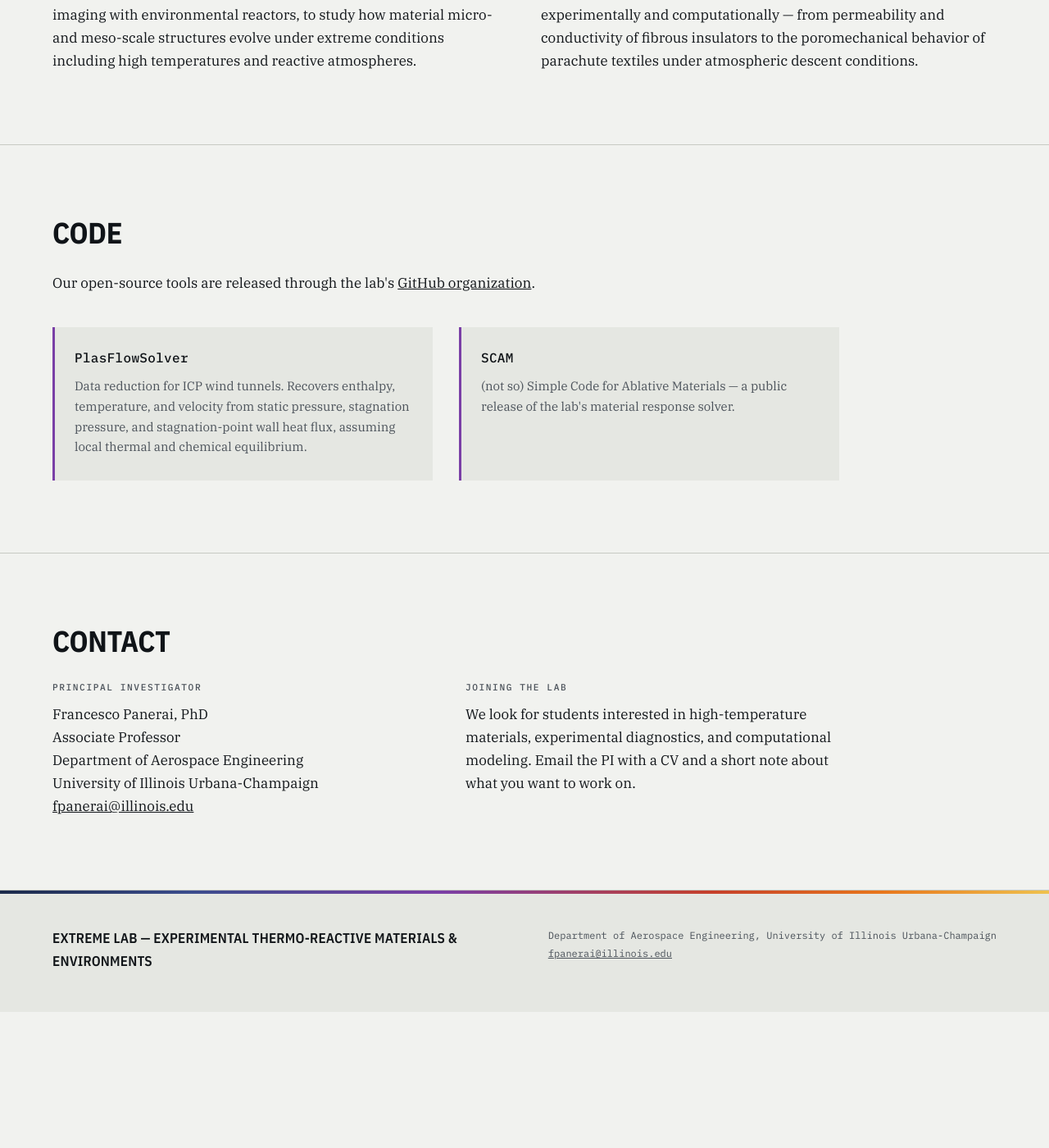
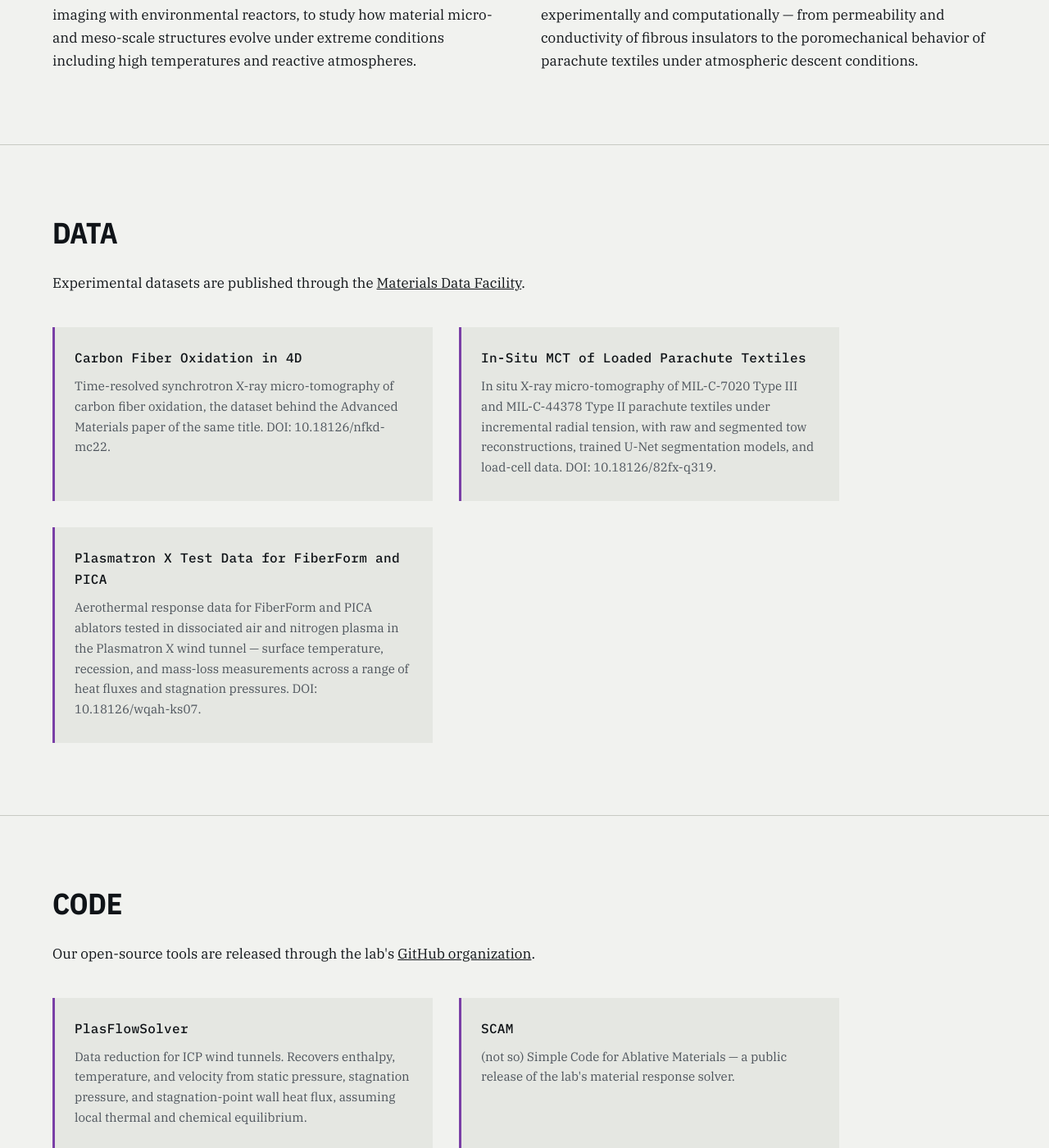
Before and after one commit to extremelab-illinois/extremelab-illinois.github.io, a Jekyll site: the page built from index.html, in a window 1280 px wide and 1400 px high, scrolled down 1436 px. Shown: the whole window at 82% size. Built offline with Jekyll 4.4.1, drawn with Linux system fonts in a browser that asks for light colours; before the commit the page ends 2670 px from its top, so only the background shows below that.

Commit message:
Add Data section with links to Materials Data Facility datasets
Titles, descriptions, and DOIs pulled from each dataset's DataCite
metadata via the Globus Search API MDF uses under the hood, since the
MDF site itself renders that content client-side.

Co-Authored-By: Claude Sonnet 5 <noreply@anthropic.com>

```diff
--- a/_config.yml
+++ b/_config.yml
@@ -17,6 +17,8 @@ github_org: https://github.com/extremelab-illinois
 nav:
   - label: Research
     url: "#research"
+  - label: Data
+    url: "#data"
   - label: People
     url: /people/
   - label: Publications
--- a/index.html
+++ b/index.html
@@ -76,6 +76,46 @@ layout: default
   </div>
 </section>
 
+<section class="section" id="data">
+  <h2 class="section-head">Data</h2>
+  <p class="section__intro">
+    Experimental datasets are published through the
+    <a href="https://www.materialsdatafacility.org">Materials Data Facility</a>.
+  </p>
+
+  <div class="repos">
+    <a class="repo" href="https://www.materialsdatafacility.org/detail/3bcaac03-f9de-44f7-a31d-a532d324e4ad-1.0">
+      <p class="repo__name">Carbon Fiber Oxidation in 4D</p>
+      <p class="repo__desc">
+        Time-resolved synchrotron X-ray micro-tomography of carbon fiber
+        oxidation, the dataset behind the Advanced Materials paper of the
+        same title. DOI: 10.18126/nfkd-mc22.
+      </p>
+    </a>
+
+    <a class="repo" href="https://www.materialsdatafacility.org/detail/287cae7a-8304-4e0e-a13d-cf4effbdfc36-1.0">
+      <p class="repo__name">In-Situ MCT of Loaded Parachute Textiles</p>
+      <p class="repo__desc">
+        In situ X-ray micro-tomography of MIL-C-7020 Type III and
+        MIL-C-44378 Type II parachute textiles under incremental radial
+        tension, with raw and segmented tow reconstructions, trained U-Net
+        segmentation models, and load-cell data. DOI: 10.18126/82fx-q319.
+      </p>
+    </a>
+
+    <a class="repo" href="https://www.materialsdatafacility.org/detail/cefdca28-1a0d-4a15-b446-6aa6c196b2f4-1.0">
+      <p class="repo__name">Plasmatron X Test Data for FiberForm and PICA</p>
+      <p class="repo__desc">
+        Aerothermal response data for FiberForm and PICA ablators tested in
+        dissociated air and nitrogen plasma in the Plasmatron X wind
+        tunnel — surface temperature, recession, and mass-loss measurements
+        across a range of heat fluxes and stagnation pressures. DOI:
+        10.18126/wqah-ks07.
+      </p>
+    </a>
+  </div>
+</section>
+
 <section class="section" id="code">
   <h2 class="section-head">Code</h2>
   <p class="section__intro">
```
